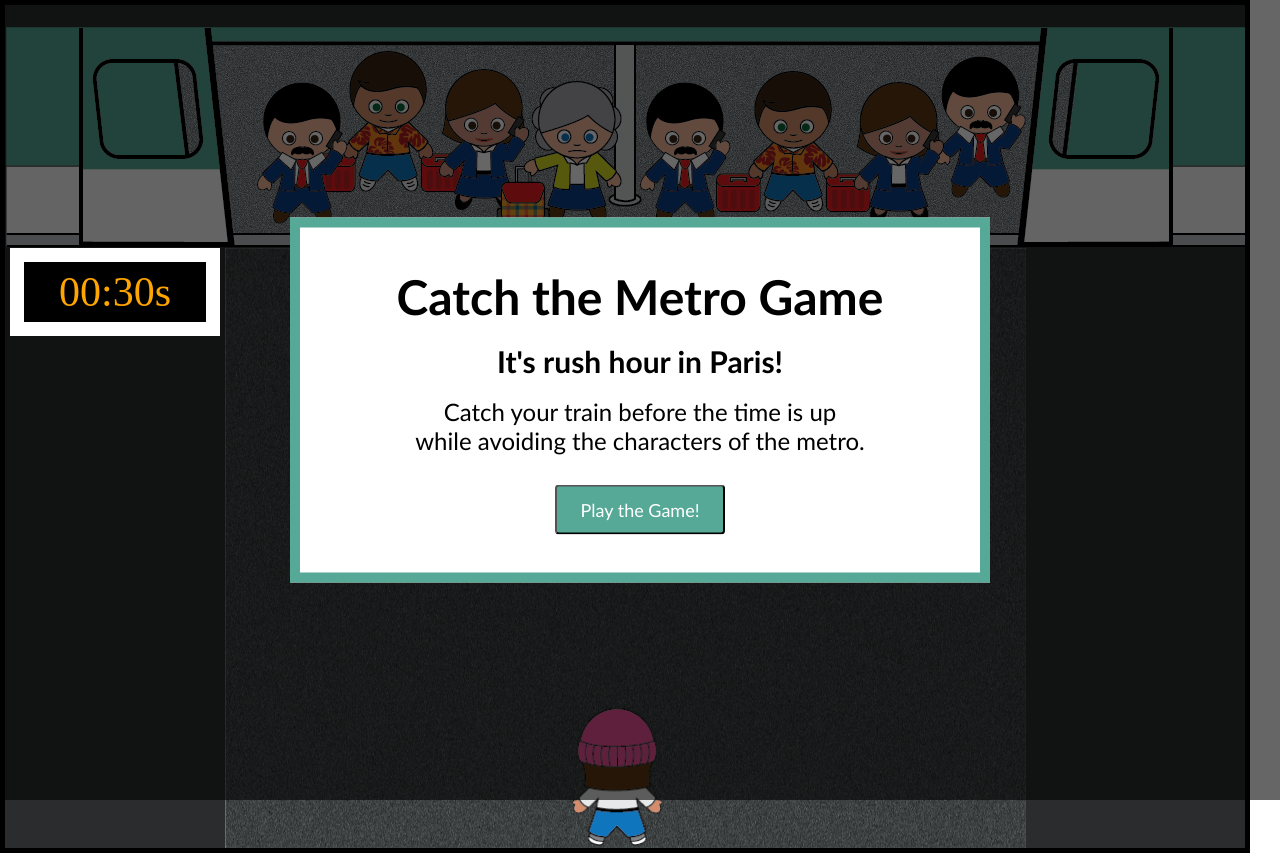
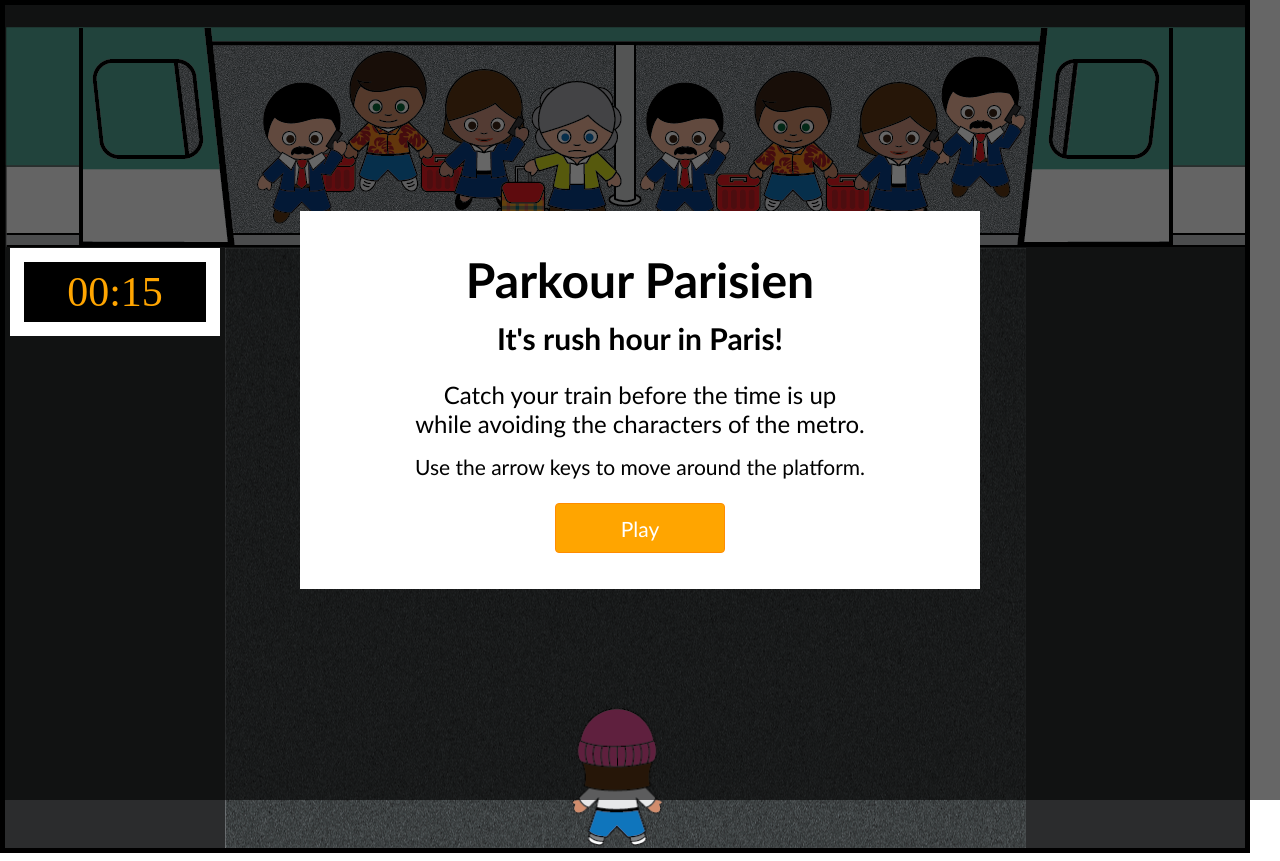
Before and after one commit to pbojork/parkour-parisien, a plain HTML site: page index.html in a window 1280 px wide. Drawn offline with nearby package versions, Linux system fonts and the light colour scheme; a web font is replaced by a local one.

Commit message:
presentation ready

```diff
--- a/css/style.css
+++ b/css/style.css
@@ -53,10 +53,9 @@ body {
 .start-content {
   box-sizing: content-box;
   width: 600px;
-  height: 265px;
+  height: 298px;
   position: fixed;
   background-color: white;
-  border: 10px solid #55a996;
   left: 50%;
   top: 50%;
   transform: translate(-50%, -50%);
@@ -76,26 +75,35 @@ h2 {
   font-family: "Gill Sans", "Gill Sans MT", Calibri, "Trebuchet MS", sans-serif;
   color: black;
   font-size: 30px;
-  margin-block-start: 18px;
-  margin-block-end: 18px;
+  margin-block-start: 12px;
+  margin-block-end: 24px;
 }
 
-p {
+.intro {
   font-family: "Gill Sans", "Gill Sans MT", Calibri, "Trebuchet MS", sans-serif;
   color: black;
   font-size: 24px;
-  margin-block-start: 18px;
-  margin-block-end: 30px;
+  margin-block-start: 0px;
+  margin-block-end: 16px;
+}
+
+.instructions {
+  font-family: "Gill Sans", "Gill Sans MT", Calibri, "Trebuchet MS", sans-serif;
+  color: black;
+  font-size: 21px;
+  margin-block-start: 0px;
+  margin-block-end: 24px;
 }
 
 .play-btn {
   font-family: "Gill Sans", "Gill Sans MT", Calibri, "Trebuchet MS", sans-serif;
-  font-size: 18px;
+  font-size: 21px;
   color: white;
   width: 170px;
   height: 50px;
-  background-color: #55a996;
+  background-color: orange;
   border-radius: 4px;
+  border: 1px solid darkorange;
 }
 
 /* End Window */
@@ -118,10 +126,9 @@ p {
 .end-content {
   box-sizing: content-box;
   width: 600px;
-  height: 185px;
+  height: 180px;
   position: fixed;
   background-color: white;
-  border: 10px solid #55a996;
   left: 50%;
   top: 50%;
   transform: translate(-50%, -50%);
@@ -130,35 +137,15 @@ p {
   padding: 40px;
 }
 
-h1 {
-  font-family: "Gill Sans", "Gill Sans MT", Calibri, "Trebuchet MS", sans-serif;
-  color: black;
-  font-size: 48px;
-  margin: 0;
-}
-
-h2 {
-  font-family: "Gill Sans", "Gill Sans MT", Calibri, "Trebuchet MS", sans-serif;
-  color: black;
-  font-size: 30px;
-  margin-block-start: 18px;
-  margin-block-end: 18px;
-}
-
-p {
-  font-family: "Gill Sans", "Gill Sans MT", Calibri, "Trebuchet MS", sans-serif;
-  color: black;
-  font-size: 24px;
-}
-
 .restart-btn {
   font-family: "Gill Sans", "Gill Sans MT", Calibri, "Trebuchet MS", sans-serif;
-  font-size: 18px;
+  font-size: 21px;
   color: white;
   width: 170px;
   height: 50px;
-  background-color: #55a996;
+  background-color: orange;
   border-radius: 4px;
+  border: 1px solid darkorange;
 }
 
 /* Timer */
--- a/index.html
+++ b/index.html
@@ -4,27 +4,30 @@
     <meta charset="UTF-8" />
     <meta name="viewport" content="width=device-width, initial-scale=1.0" />
     <meta http-equiv="X-UA-Compatible" content="ie=edge" />
-    <title>Catch the Metro Game</title>
+    <title>Parkour Parisien</title>
     <link rel="stylesheet" href="./css/style.css" />
   </head>
   <body>
     <main>
       <div class="metro-cabin"></div>
       <section>
-        <div class="panel"><p id="timer">00:30s</p></div>
+        <div class="panel"><p id="timer">00:15</p></div>
         <!-- DON'T set the width and height in CSS -->
         <canvas class="game-area" width="800" height="600"></canvas>
       </section>
 
       <div class="game-start">
         <div class="start-content">
-          <h1>Catch the Metro Game</h1>
+          <h1>Parkour Parisien</h1>
           <h2>It's rush hour in Paris!</h2>
-          <p>
+          <p class="intro">
             Catch your train before the time is up <br />while avoiding the
             characters of the metro.
           </p>
-          <button class="play-btn">Play the Game!</button>
+          <p class="instructions">
+            Use the arrow keys to move around the platform.
+          </p>
+          <button class="play-btn">Play</button>
         </div>
       </div>
 
@@ -32,7 +35,7 @@
         <div class="end-content">
           <h1>Game Over</h1>
           <h2>Time's up!</h2>
-          <button class="restart-btn">Play Again!</button>
+          <button class="restart-btn">Play Again</button>
         </div>
       </div>
     </main>
--- a/js/script.js
+++ b/js/script.js
@@ -150,7 +150,7 @@ document.onkeydown = function(event) {
 
     case 40: // down arrow
       event.preventDefault();
-      if (player.y < 500) {
+      if (player.y < 460) {
         // change to new character
         player.y += 20;
       }
@@ -198,7 +198,7 @@ function checkWon() {
 
 var element = document.getElementById("timer");
 var timerId;
-var time = 30;
+var time = 14;
 
 function myTimer() {
   if (time === -1) {
@@ -208,7 +208,7 @@ function myTimer() {
     // return;
     // $(".game-end h2").html("Time's Up!");
   } else {
-    element.innerHTML = "00:" + time + "s";
+    element.innerHTML = "00:" + time;
     time--;
   }
   return;
@@ -220,8 +220,8 @@ function pause() {
 
 function restartTimer() {
   // Update the count down every 1 second
-  time = 30;
-  element.innerHTML = "00:" + time + "s";
+  time = 15;
+  element.innerHTML = "00:" + time;
   clearInterval(timerId);
   timerId = setInterval(myTimer, 1000);
 }
```
Also changed, not shown: images/bgtile.png (deleted), images/celine.jpeg (deleted), native/game_screen.jpg (added), native/old/metro-cabin-empty.png (renamed from images/metro-cabin-empty.png), native/old/metrobg.jpg (renamed from images/metrobg.jpg).
